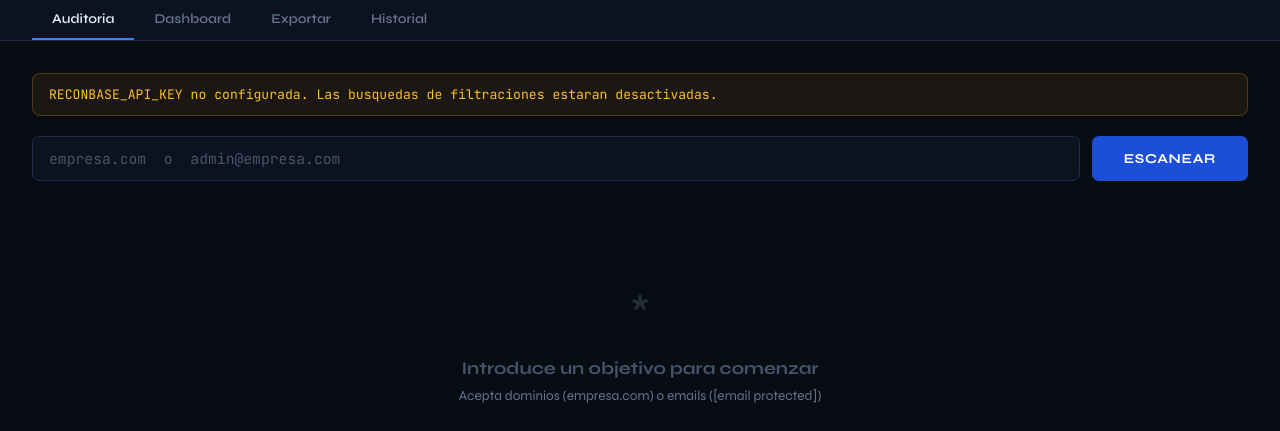
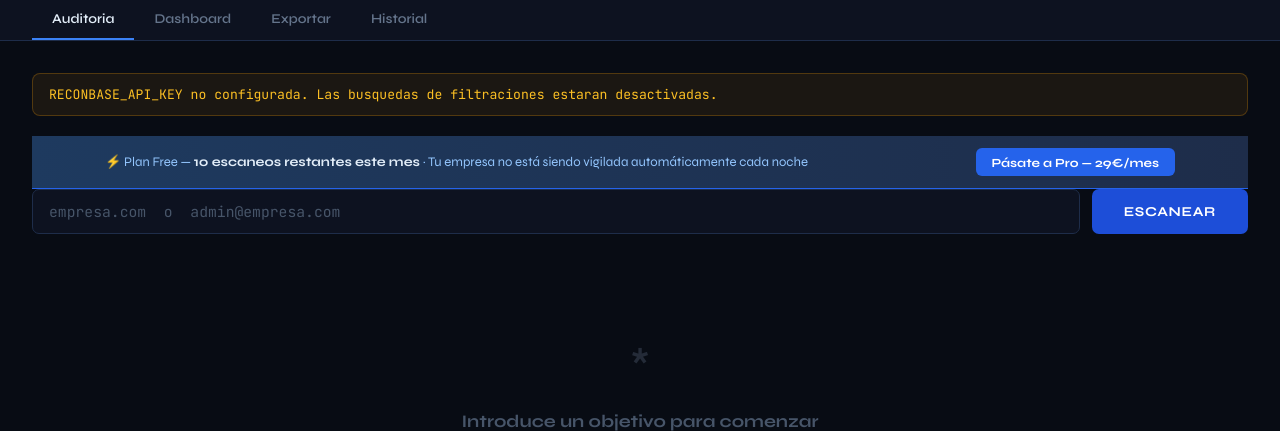
Before and after one commit to Lucassesma/ReconBase, a Flask app: page /app in a window 1280 px wide. Shown: the part 63-494 px from the top of the page. Run offline with Flask 3, Linux system fonts and the light colour scheme; the visitor is signed in with stand-in values (Sample User, id 1); data that the repository does not hold is empty; some libraries are stand-ins or nearby versions.

Commit message:
Free vs Pro: limite 10 escaneos/mes, banner Free, PDF bloqueado, landing actualizada
Co-Authored-By: Claude Sonnet 4.6 <noreply@anthropic.com>

```diff
--- a/server.py
+++ b/server.py
@@ -167,7 +167,15 @@ def stripe_webhook():
 @app.route("/app")
 @login_required
 def dashboard():
-    return render_template("app.html", api_key_ok=bool(API_KEY))
+    from sqlalchemy import extract
+    now = datetime.utcnow()
+    scans_mes = Scan.query.filter(
+        Scan.user_id == current_user.id,
+        extract('month', Scan.timestamp) == now.month,
+        extract('year',  Scan.timestamp) == now.year
+    ).count()
+    return render_template("app.html", api_key_ok=bool(API_KEY),
+                           plan=current_user.plan, scans_mes=scans_mes)
 
 # ── SCAN ──
 def calcular_riesgo(puertos, dns, leaks, headers):
@@ -251,6 +259,17 @@ Este analisis ha sido generado automaticamente.
 @app.route("/api/scan", methods=["POST"])
 @login_required
 def scan():
+    if current_user.plan == "free":
+        from sqlalchemy import extract
+        now = datetime.utcnow()
+        scans_mes = Scan.query.filter(
+            Scan.user_id == current_user.id,
+            extract('month', Scan.timestamp) == now.month,
+            extract('year',  Scan.timestamp) == now.year
+        ).count()
+        if scans_mes >= 10:
+            return jsonify({"error": "limite_free"}), 403
+
     data     = request.get_json()
     objetivo = data.get("objetivo","").strip().replace("https://","").replace("http://","").rstrip("/")
     if not objetivo:
--- a/templates/app.html
+++ b/templates/app.html
@@ -139,6 +139,13 @@ a{text-decoration:none;color:inherit}
     <div class="api-warn">RECONBASE_API_KEY no configurada. Las busquedas de filtraciones estaran desactivadas.</div>
     {% endif %}
 
+    {% if plan == 'free' %}
+    <div style="background:linear-gradient(90deg,#1e3a5f,#1e2d4a);border-bottom:1px solid #2563EB;padding:.75rem 6%;display:flex;align-items:center;justify-content:space-between;flex-wrap:wrap;gap:.5rem">
+      <span style="font-size:.82rem;color:#93C5FD">⚡ Plan Free — <strong style="color:#E2EDF8">{{ 10 - scans_mes }} escaneos restantes este mes</strong> · Tu empresa no está siendo vigilada automáticamente cada noche</span>
+      <a href="/#precios"><button style="background:#2563EB;color:#fff;border:none;padding:.4rem 1rem;border-radius:6px;font-family:'Syne',sans-serif;font-weight:700;font-size:.78rem;cursor:pointer">Pásate a Pro — 29€/mes</button></a>
+    </div>
+    {% endif %}
+
     <div class="panel active" id="panel-auditoria">
       <div class="scanner-bar">
         <input class="scan-input" id="objetivo" type="text" placeholder="empresa.com  o  admin@empresa.com" onkeydown="if(event.key==='Enter')lanzarScan()">
@@ -227,9 +234,13 @@ a{text-decoration:none;color:inherit}
         <div class="export-grid">
           <div class="export-card">
             <div class="export-icon">*</div>
-            <div class="export-title">Informe PDF Ejecutivo</div>
+            <div class="export-title">Informe PDF Ejecutivo {% if plan == 'free' %}<span style="font-size:.65rem;color:var(--amber);font-family:'JetBrains Mono',monospace;margin-left:6px">🔒 PRO</span>{% endif %}</div>
             <div class="export-desc">Documento profesional con todos los hallazgos y recomendaciones.</div>
+            {% if plan == 'free' %}
+            <a href="/#precios"><button class="btn-export primary" style="opacity:.5;cursor:not-allowed" disabled>Requiere plan Pro</button></a>
+            {% else %}
             <button class="btn-export primary" onclick="descargarPDF()">Descargar PDF</button>
+            {% endif %}
           </div>
           <div class="export-card">
             <div class="export-icon">*</div>
@@ -318,7 +329,11 @@ function lanzarScan() {
   .then(function(data) {
     clearInterval(stepInterval);
     if(data.error) {
-      alert('Error: ' + data.error);
+      if(data.error === 'limite_free') {
+        alert('Has alcanzado el límite de 10 escaneos este mes.\nPásate a Pro para escaneos ilimitados y vigilancia nocturna automática.');
+      } else {
+        alert('Error: ' + data.error);
+      }
       resetLoading();
       return;
     }
--- a/templates/landing.html
+++ b/templates/landing.html
@@ -313,7 +313,7 @@ footer{border-top:1px solid var(--border);padding:2rem 6%;display:flex;justify-c
         <div class="plan-price">0 <span>/ mes</span></div>
         <div class="plan-desc">Para cualquier empresa que quiera conocer su estado de seguridad sin coste.</div>
         <div class="plan-div"></div>
-        <div class="pf"><span class="ck">v</span>Analisis ilimitados</div>
+        <div class="pf"><span class="ck">v</span>10 analisis al mes</div>
         <div class="pf"><span class="ck">v</span>Escaner de puertos expuestos</div>
         <div class="pf"><span class="ck">v</span>Verificacion DNS / SPF / DMARC</div>
         <div class="pf"><span class="ck">v</span>Cabeceras de seguridad HTTP</div>
```
